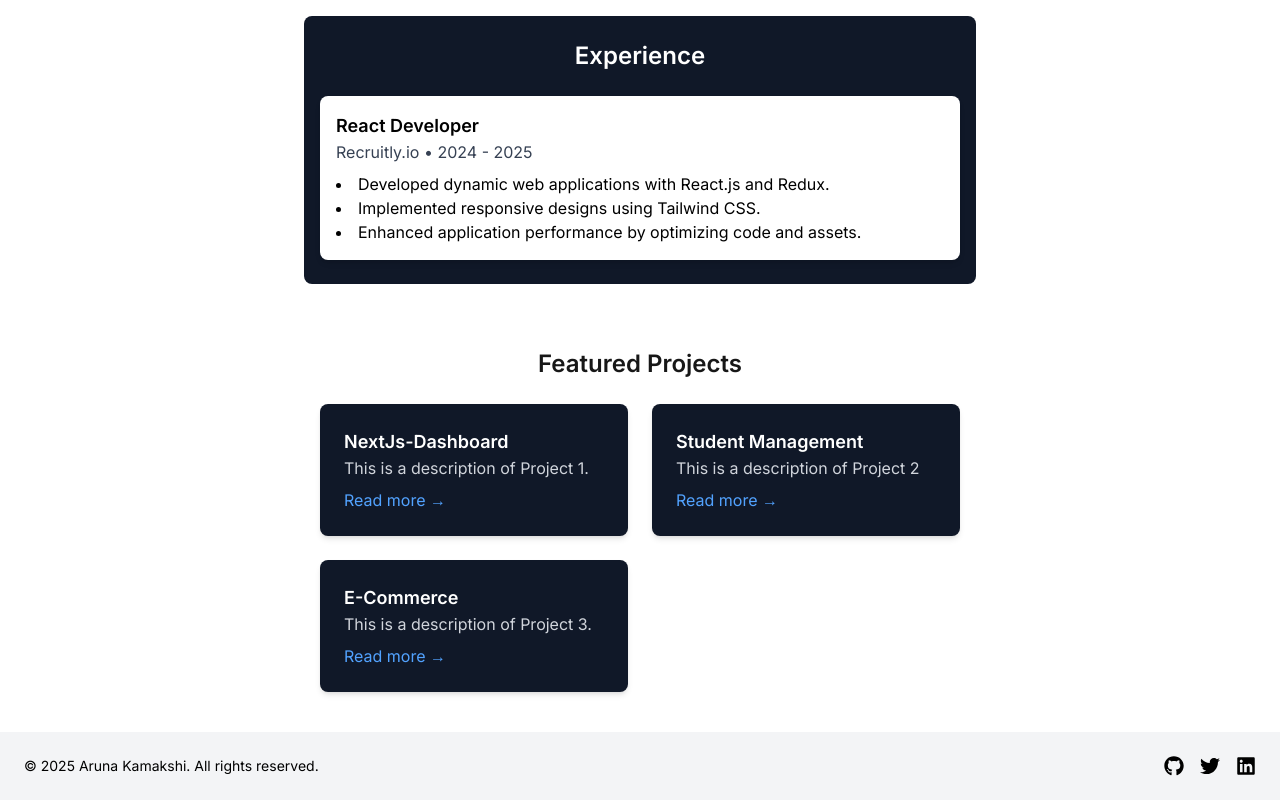
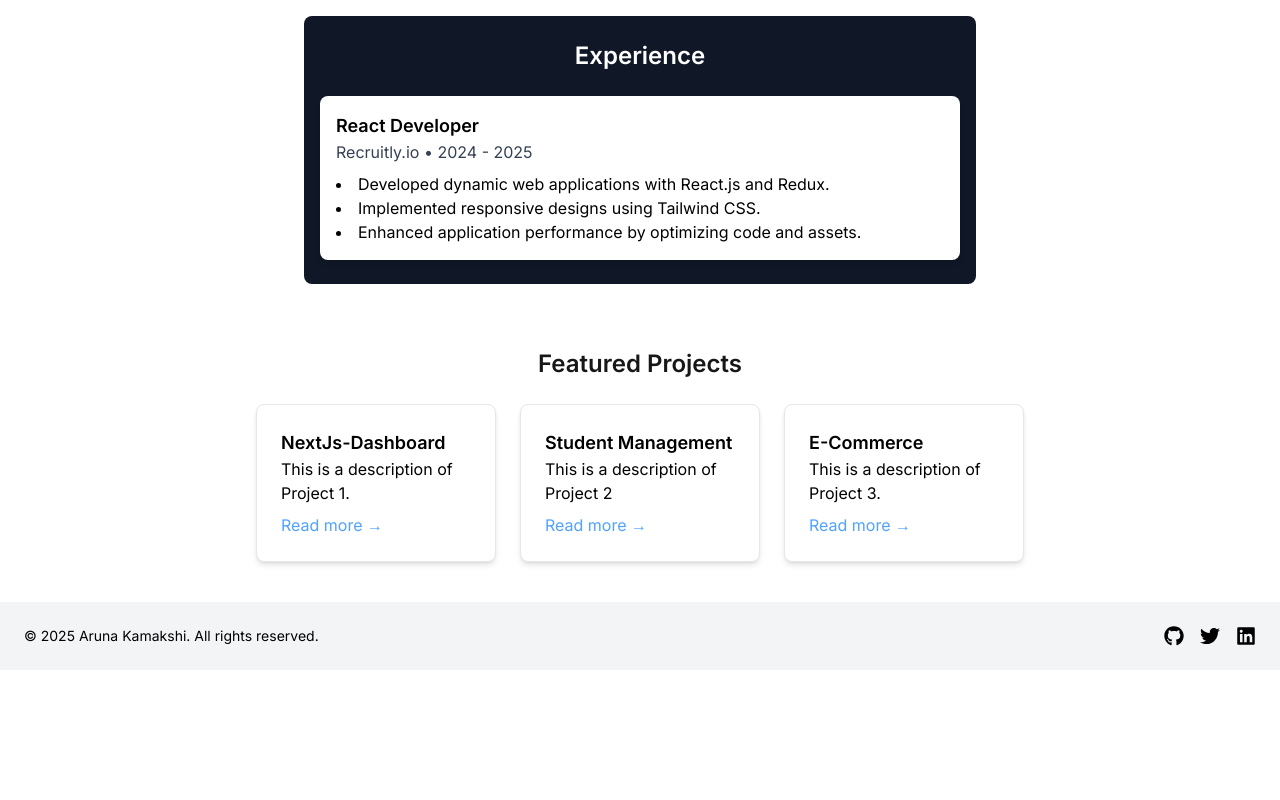
Before and after one commit to Kamakshi-Aruna/NextJs-Personal-Portfolio, a Next.js app: page / in a window 1280 px wide. Shown: the part 675-1475 px from the top of the page. After the commit the page ends 1345 px from the top, so only its background shows below. Built offline with nearby package versions, Linux system fonts and the light colour scheme.

Commit message:
Updated the code

```diff
--- a/src/app/components/Header.tsx
+++ b/src/app/components/Header.tsx
@@ -10,9 +10,7 @@ export default function Navbar() {
     const pathname = usePathname();
 
     return (
-        <nav
-            className="bg-gray-100 text-black shadow-md fixed w-full z-10 px-10 py-4"
-        >
+        <nav className="bg-gray-100 text-black shadow-md fixed w-full z-10 px-10 py-4">
             <div className="max-w-7xl mx-auto px-10 flex justify-between items-center">
                 <Link href="/" className="flex items-center space-x-3">
                     <span className="text-3xl font-bold tracking-wide bg-gradient-to-r from-indigo-500 to-purple-600 bg-clip-text text-transparent">MyPortfolio</span>
@@ -44,7 +42,7 @@ export default function Navbar() {
                 </div>
 
                 {/* Mobile Menu Button */}
-                <button className="md:hidden text-white" onClick={() => setMenuOpen(!menuOpen)}>
+                <button className="md:hidden text-black" onClick={() => setMenuOpen(!menuOpen)}>
                     {menuOpen ? <X size={28}/> : <Menu size={28}/>}
                 </button>
             </div>
@@ -52,24 +50,28 @@ export default function Navbar() {
             {/* Mobile Menu */}
             {menuOpen && (
                 <div
-                    className="md:hidden bg-gradient-to-b from-cyan-700 to-indigo-700 text-white p-5 flex flex-col space-y-4">
+                    className="md:hidden  from-cyan-700 to-indigo-700 text-black p-5 flex flex-col space-y-4">
                     <Link href="/"
-                          className={`transition duration-300 ${pathname === "/" ? "underline decoration-yellow-300 underline-offset-4" : "hover:text-gray-300"}`}
+                          className={`transition duration-300 ${pathname === "/" ? "underline decoration-black underline-offset-4 text-xl font-bold"
+                              : "hover:text-2xl hover:font-bold"}`}
                           onClick={() => setMenuOpen(false)}>
                         Home
                     </Link>
                     <Link href="/about"
-                          className={`transition duration-300 ${pathname === "/about" ? "underline decoration-yellow-300 underline-offset-4" : "hover:text-gray-300"}`}
+                          className={`transition duration-300 ${pathname === "/about" ? "underline decoration-black underline-offset-4 text-xl font-bold"
+                              : "hover:text-2xl hover:font-bold"}`}
                           onClick={() => setMenuOpen(false)}>
                         About
                     </Link>
                     <Link href="/projects"
-                          className={`transition duration-300 ${pathname === "/projects" ? "underline decoration-yellow-300 underline-offset-4" : "hover:text-gray-300"}`}
+                          className={`transition duration-300 ${pathname === "/projects" ? "underline decoration-black underline-offset-4 text-xl font-bold"
+                              : "hover:text-2xl hover:font-bold"}`}
                           onClick={() => setMenuOpen(false)}>
                         Projects
                     </Link>
                     <Link href="/contact"
-                          className={`transition duration-300 ${pathname === "/contact" ? "underline decoration-yellow-300 underline-offset-4" : "hover:text-gray-300"}`}
+                          className={`transition duration-300 ${pathname === "/contact" ? "underline decoration-black underline-offset-4 text-xl font-bold"
+                              : "hover:text-2xl hover:font-bold"}`}
                           onClick={() => setMenuOpen(false)}>
                         Contact
                     </Link>
--- a/src/app/page.tsx
+++ b/src/app/page.tsx
@@ -146,21 +146,22 @@ export default function Home() {
 
             {/*Featured Projects*/}
             <motion.section
-                className="mt-16 px-4 text-left max-w-2xl mx-auto"
+                className="mt-16 px-4 text-left max-w-6xl mx-auto"
                 initial={{opacity: 0, y: 50}}
                 animate={{opacity: 1, y: 0}}
                 transition={{delay: 0.2}}
             >
                 <h2 className="text-xl font-semibold mb-6 sm:text-2xl text-center">Featured Projects</h2>
-                <div className="grid gap-6 sm:grid-cols-2">
+                <div className="grid gap-6 sm:grid-cols-3">
                     {projects.map((project, index) => (
                         <motion.div
                             key={index}
                             whileHover={{scale: 1.05}}
-                            className="p-6 bg-gray-900 text-white shadow-md rounded-lg hover:shadow-xl transition"
+                            className="p-6 bg-white text-black shadow-md rounded-lg hover:shadow-lg transition border border-gray-200"
+
                         >
                             <h3 className="text-lg font-semibold">{project.title}</h3>
-                            <p className="text-gray-300">{project.description}</p>
+                            <p className="text-black">{project.description}</p>
                             {/* Navigate to the project details page */}
                             <Link href={`/projects/${project.id}`} className="text-blue-400 mt-2 inline-block">
                                 Read more →
```
